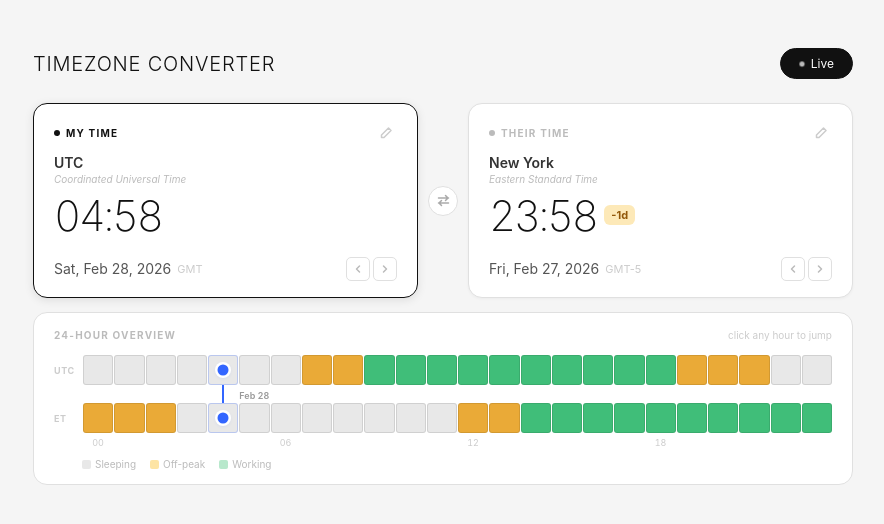
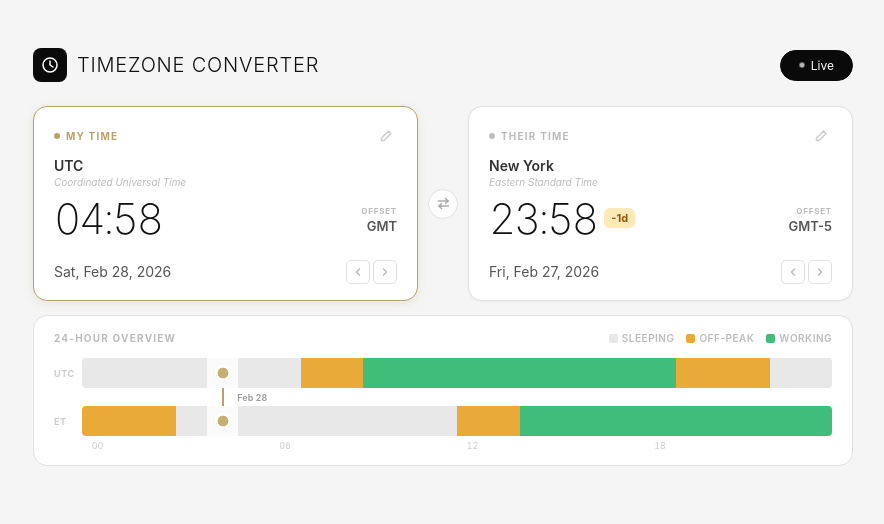
Before and after one commit to PrimeAcesLimousine/timezone-converter, a plain HTML site: page index.html in a window 1280 px wide. Shown: the whole page, without its empty margins (197-1081 px from the left). Drawn offline with Linux system fonts and the light colour scheme.

Commit message:
UI polish: gold accent, app logo, offset block, timeline refinements
- Add clock SVG logo to header
- Switch active/indicator color from blue/black to gold (#B6a269)
- Redesign offset display: move into time-wrap with label, larger text
- Update day-diff ahead badge to warm tones
- Timeline: remove cell gaps/borders, round only bar ends, move legend to header

Co-Authored-By: Claude Sonnet 4.6 <noreply@anthropic.com>

```diff
--- a/index.html
+++ b/index.html
@@ -24,6 +24,21 @@
       justify-content: space-between;
       margin-bottom: 24px;
     }
+    .app-title {
+      display: flex;
+      align-items: center;
+      gap: 10px;
+    }
+    .app-logo {
+      width: 34px;
+      height: 34px;
+      background: #0a0a0a;
+      border-radius: 8px;
+      display: flex;
+      align-items: center;
+      justify-content: center;
+      flex-shrink: 0;
+    }
     h1 {
       font-size: 20px;
       font-weight: 300;
@@ -43,7 +58,7 @@
       box-shadow: 0 1px 3px rgba(0,0,0,0.04);
     }
     .card:hover         { border-color: #bbb; box-shadow: 0 2px 10px rgba(0,0,0,0.08); }
-    .card.active-card   { border-color: #111; box-shadow: 0 2px 10px rgba(0,0,0,0.1);  }
+    .card.active-card   { border-color: #B6a269; box-shadow: 0 2px 10px rgba(182,162,105,0.2);  }
 
     .card-head {
       display: flex;
@@ -62,7 +77,7 @@
       text-transform: uppercase;
       color: #bbb;
     }
-    .my-card .card-role { color: #111; }
+    .my-card .card-role { color: #B6a269; }
 
     /* Small filled dot for MY card */
     .role-dot {
@@ -72,7 +87,7 @@
       background: #bbb;
       flex-shrink: 0;
     }
-    .my-card .role-dot { background: #111; }
+    .my-card .role-dot { background: #B6a269; }
 
     .change-btn {
       background: none;
@@ -206,13 +221,29 @@
       margin-bottom: 4px;
     }
     .day-diff.ahead {
-      color: #1a5fa8;
-      background: #d0e6ff;
+      color: #5a4a1a;
+      background: #ede0c0;
     }
 
+    .offset-block {
+      display: flex;
+      flex-direction: column;
+      align-items: flex-end;
+      gap: 2px;
+      margin-left: auto;
+      flex-shrink: 0;
+    }
+    .offset-label {
+      font-size: 8px;
+      font-weight: 700;
+      letter-spacing: 0.1em;
+      color: #bbb;
+      text-transform: uppercase;
+    }
     .offset-text {
-      font-size: 11px;
-      color: #ccc;
+      font-size: 13px;
+      font-weight: 600;
+      color: #555;
       flex-shrink: 0;
     }
 
@@ -302,7 +333,7 @@
       font-family: inherit;
       transition: all 0.15s;
     }
-    .live-btn.active { background: #111; border-color: #111; color: #fff; }
+    .live-btn.active { background: #0a0a0a; border-color: #0a0a0a; color: #fff; }
     .live-pulse {
       width: 6px;
       height: 6px;
@@ -340,16 +371,13 @@
       text-transform: uppercase;
       color: #bbb;
     }
-    .tl-head-hint {
-      font-size: 10px;
-      color: #ccc;
-    }
+    .tl-head-hint { display: none; }
 
     /* Grid: label col + 24 hour cols */
     .tl-grid {
       display: grid;
       grid-template-columns: 28px repeat(24, 1fr);
-      gap: 1px;
+      gap: 0;
     }
 
     .tl-lbl {
@@ -364,13 +392,16 @@
 
     .tl-cell {
       height: 30px;
-      border-radius: 3px;
+      border-radius: 0;
       cursor: pointer;
       position: relative;
-      border: 1px solid rgba(0,0,0,0.10);
+      border: none;
       transition: opacity 0.12s;
     }
-    .tl-cell:hover { opacity: 0.65; }
+    .tl-cell:hover { opacity: 0.7; }
+    /* Round the left end of the first cell and right end of the last cell */
+    .tl-lbl + .tl-cell           { border-radius: 4px 0 0 4px; }
+    .tl-cell:last-child          { border-radius: 0 4px 4px 0; }
 
     /* Colours — modern vibrant */
     .tl-sleep    { background: #e8e8e8; }
@@ -378,8 +409,8 @@
     .tl-work     { background: #40be79; }
 
     /* Selected column */
-    /* Selected cell — no border change, dot handles indicator */
-    .tl-cell.tl-sel { border-color: rgba(51,102,255,0.25); }
+    /* Selected cell — dot handles indicator, subtle brightness boost */
+    .tl-cell.tl-sel { filter: brightness(1.08); }
 
     /* Dot centred in MY row selected cell */
     .tl-my-row .tl-cell.tl-sel::after {
@@ -389,8 +420,8 @@
       transform: translate(-50%, -50%);
       width: 11px; height: 11px;
       border-radius: 50%;
-      background: #3366ff;
-      box-shadow: 0 0 0 2.5px #fff, 0 1px 4px rgba(51,102,255,0.4);
+      background: #B6a269;
+      box-shadow: 0 0 0 2.5px #fff, 0 1px 4px rgba(182,162,105,0.4);
       z-index: 2;
     }
 
@@ -406,7 +437,7 @@
       position: absolute;
       left: 50%; top: 0; bottom: 0;
       width: 2px;
-      background: #3366ff;
+      background: #B6a269;
       transform: translateX(-50%);
       z-index: 2;
     }
@@ -419,8 +450,8 @@
       transform: translate(-50%, -50%);
       width: 11px; height: 11px;
       border-radius: 50%;
-      background: #3366ff;
-      box-shadow: 0 0 0 2.5px #fff, 0 1px 4px rgba(51,102,255,0.4);
+      background: #B6a269;
+      box-shadow: 0 0 0 2.5px #fff, 0 1px 4px rgba(182,162,105,0.4);
       z-index: 2;
     }
 
@@ -450,15 +481,16 @@
     /* Legend */
     .tl-legend {
       display: flex;
-      gap: 14px;
-      margin-top: 10px;
-      padding-left: 28px;
+      gap: 12px;
     }
     .tl-legend span {
       display: flex;
       align-items: center;
       gap: 4px;
       font-size: 10px;
+      font-weight: 600;
+      letter-spacing: 0.05em;
+      text-transform: uppercase;
       color: #bbb;
     }
     .tl-dot {
@@ -551,7 +583,15 @@
 <div class="app">
 
   <div class="app-header">
-    <h1>Timezone Converter</h1>
+    <div class="app-title">
+      <div class="app-logo">
+        <svg width="18" height="18" viewBox="0 0 18 18" fill="none" stroke="#fff" stroke-width="1.5" stroke-linecap="round" stroke-linejoin="round">
+          <circle cx="9" cy="9" r="7"/>
+          <polyline points="9,5 9,9 12,11"/>
+        </svg>
+      </div>
+      <h1>Timezone Converter</h1>
+    </div>
     <button class="live-btn active" id="liveBtn" onclick="toggleLive()">
       <span class="live-pulse"></span>
       Live
@@ -577,12 +617,15 @@
     <div class="time-wrap">
       <span  class="time-display" id="myDisp"  onclick="startTimeEdit('my')">00:00</span>
       <input class="time-edit"    id="myEdit"  type="time" />
+      <div class="offset-block">
+        <span class="offset-label">Offset</span>
+        <span class="offset-text" id="myOff">—</span>
+      </div>
     </div>
     <div class="card-foot">
       <div class="date-group">
         <span  class="date-text" id="myDate"     onclick="startDateEdit('my')">—</span>
         <input class="date-edit" id="myDateEdit" type="date" />
-        <span class="offset-text" id="myOff">—</span>
       </div>
       <div class="date-nav">
         <button class="nav-btn" onclick="shiftDate(-1,'my')" title="Previous day">
@@ -623,12 +666,15 @@
       <span  class="time-display" id="theirDisp"  onclick="startTimeEdit('their')">00:00</span>
       <input class="time-edit"    id="theirEdit"  type="time" />
       <span  class="day-diff"     id="theirDiff"  style="display:none"></span>
+      <div class="offset-block">
+        <span class="offset-label">Offset</span>
+        <span class="offset-text" id="theirOff">—</span>
+      </div>
     </div>
     <div class="card-foot">
       <div class="date-group">
         <span  class="date-text" id="theirDate"     onclick="startDateEdit('their')">—</span>
         <input class="date-edit" id="theirDateEdit" type="date" />
-        <span  class="offset-text" id="theirOff">—</span>
       </div>
       <div class="date-nav">
         <button class="nav-btn" onclick="shiftDate(-1,'their')" title="Previous day">
@@ -1079,17 +1125,16 @@ function renderTimeline() {
   tl.innerHTML = `
     <div class="tl-head">
       <span class="tl-head-label">24-hour overview</span>
-      <span class="tl-head-hint">click any hour to jump</span>
+      <div class="tl-legend">
+        <span><span class="tl-dot" style="background:#e8e8e8"></span>Sleeping</span>
+        <span><span class="tl-dot" style="background:#eaaa37"></span>Off-peak</span>
+        <span><span class="tl-dot" style="background:#40be79"></span>Working</span>
+      </div>
     </div>
     <div class="tl-grid tl-my-row">${myHTML}</div>
     <div class="tl-grid">${connHTML}</div>
     <div class="tl-grid tl-their-row">${theirHTML}</div>
-    <div class="tl-grid">${axisHTML}</div>
-    <div class="tl-legend">
-      <span><span class="tl-dot" style="background:#e8e8e8"></span>Sleeping</span>
-      <span><span class="tl-dot" style="background:#fde4a4"></span>Off-peak</span>
-      <span><span class="tl-dot" style="background:#b8e8cc"></span>Working</span>
-    </div>`;
+    <div class="tl-grid">${axisHTML}</div>`;
 }
 
 function jumpToHour(hour) {
```
